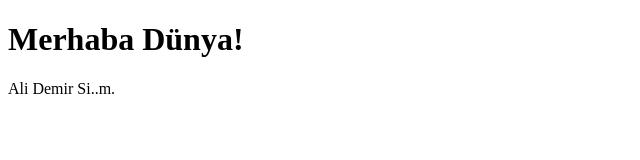
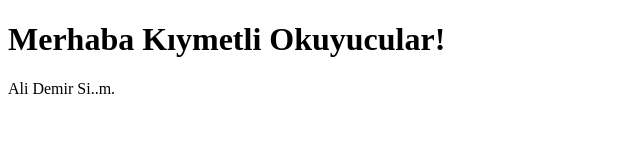
Before and after one commit to ziyadamiyiz/web-sitem, a plain HTML site: page index.html in a window 1280 px wide. Shown: the whole page, without its empty margins (0-640 px from the left). Drawn offline with Linux system fonts and the light colour scheme.

Commit message:
Update index.html

```diff
--- a/index.html
+++ b/index.html
@@ -6,7 +6,7 @@
     <title>Web Sitem</title>
 </head>
 <body>
-    <h1>Merhaba Dünya!</h1>
+    <h1>Merhaba Kıymetli Okuyucular!</h1>
     <p>Ali Demir Si..m.</p>
 </body>
 </html>
```
